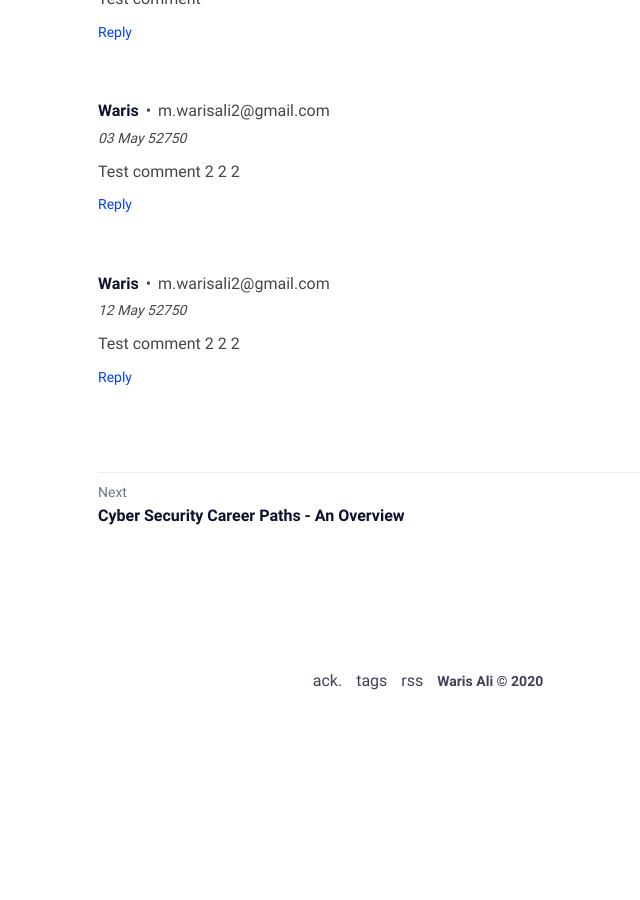
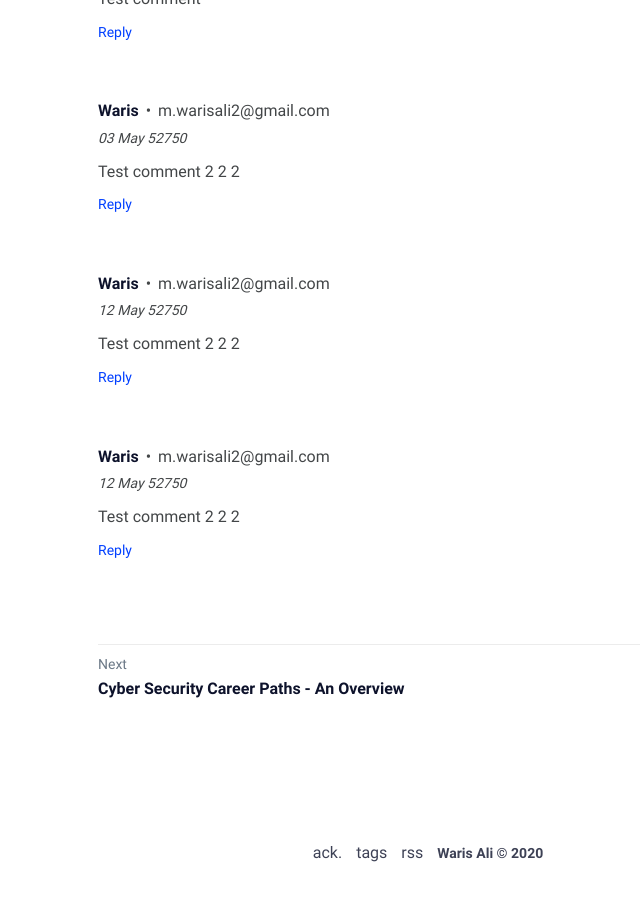
Before and after one commit to Waris-Ali-Tech/warisali.tech, a Jekyll site: the page built from _posts/2019-07-21-which-career-should-you-persue-in-it/2019-07-21-which-career-should-you-pursue-in-it.md, in a window 1280 px wide and 900 px high, scrolled down 4693 px. Shown: the whole window, without its empty margins (212-852 px from the left). Built offline with Jekyll 4.4.1, drawn with Linux system fonts in a browser that asks for light colours; before the commit the page ends 5420 px from its top, so only the background shows below that.

Commit message:
comment: Waris on which-career-should-you-pursue-in-it

```diff
--- a/_data/comments.yml
+++ b/_data/comments.yml
@@ -88,3 +88,11 @@ which-career-should-you-pursue-in-it:
     email: m.warisali2@gmail.com
     replies: []
     id: 544d6812-b7df-4c76-aff7-845953a0ac79
+  a375585e-8512-4849-beae-1e55cd819e13:
+    post: which-career-should-you-pursue-in-it
+    name: Waris
+    comment: Test comment 2 2 2
+    timestamp: 1602473367866
+    email: m.warisali2@gmail.com
+    replies: []
+    id: a375585e-8512-4849-beae-1e55cd819e13
```
